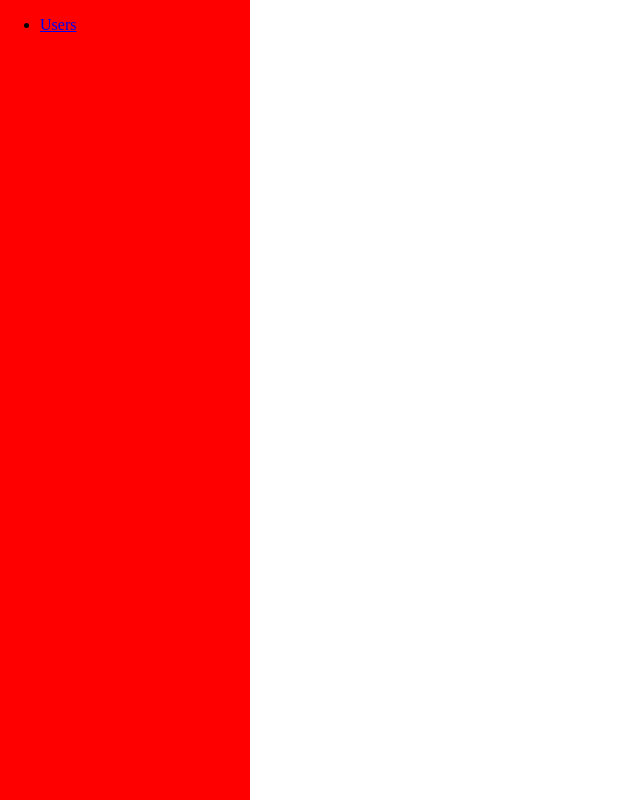
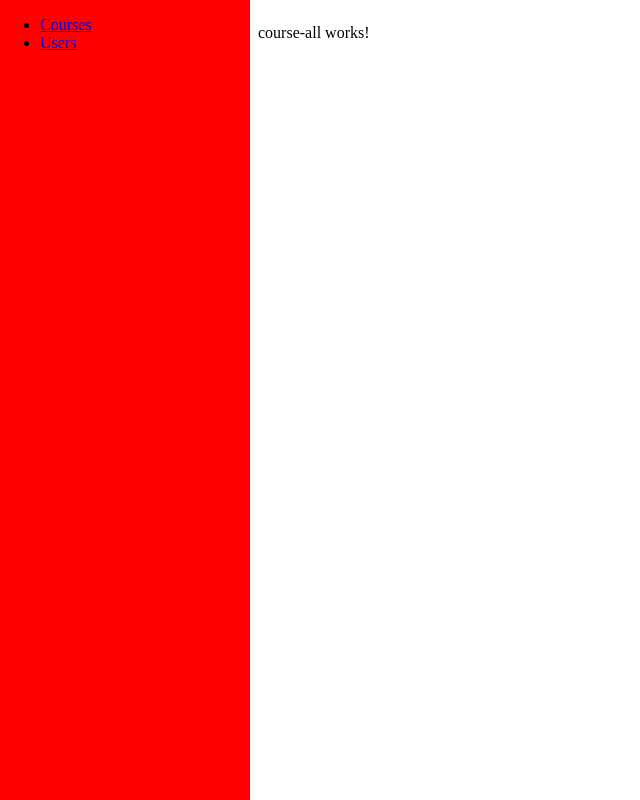
Before and after one commit to codorex/CourseAcademy, an Angular app in the folder courses-academy/: page / in a window 1280 px wide. Shown: the whole page, without its empty margins (0-640 px from the left). Built offline with nearby package versions, Linux system fonts and the light colour scheme.

Commit message:
Initialized course module

```diff
--- /dev/null
+++ b/courses-academy/src/app/Modules/course-module/pages/course-all/course-all.component.html
@@ -0,0 +1,3 @@
+<p>
+  course-all works!
+</p>
--- /dev/null
+++ b/courses-academy/src/app/Modules/course-module/pages/course-all/course-all.component.ts
@@ -0,0 +1,15 @@
+import { Component, OnInit } from '@angular/core';
+
+@Component({
+  selector: 'app-course-all',
+  templateUrl: './course-all.component.html',
+  styleUrls: ['./course-all.component.css']
+})
+export class CourseAllComponent implements OnInit {
+
+  constructor() { }
+
+  ngOnInit() {
+  }
+
+}
--- a/courses-academy/src/app/app-routing.module.ts
+++ b/courses-academy/src/app/app-routing.module.ts
@@ -2,7 +2,9 @@ import { NgModule } from "@angular/core";
 import { Routes, RouterModule } from "@angular/router";
 
 const routes : Routes = [
-    { path: 'users', loadChildren: './Modules/user-module/user.module#UserModule' }
+    { path: 'users', loadChildren: './Modules/user-module/user.module#UserModule' },
+    { path: 'courses', loadChildren: './Modules/course-module/course.module#CourseModule' },
+    { path: '**', loadChildren: './Modules/course-module/course.module#CourseModule' }
 ];
 
 @NgModule({
--- a/courses-academy/src/app/app.component.html
+++ b/courses-academy/src/app/app.component.html
@@ -5,7 +5,10 @@
   <aside class="navigation-sidebar">
     <ul>
       <li>
-        <a routerLink='users'>Users</a>
+          <a routerLink='courses'>Courses</a>
+      </li>
+      <li>
+          <a routerLink='users'>Users</a>
       </li>
     </ul>
   </aside>
```
Also changed, not shown: courses-academy/src/app/Modules/course-module/course-routing.module.ts (added, +14 -0 lines), courses-academy/src/app/Modules/course-module/course.module.ts (added, +11 -0 lines), courses-academy/src/app/Modules/course-module/pages/course-all/course-all.component.css (added), 2 other files (tests, documents, lock files or other folders).
